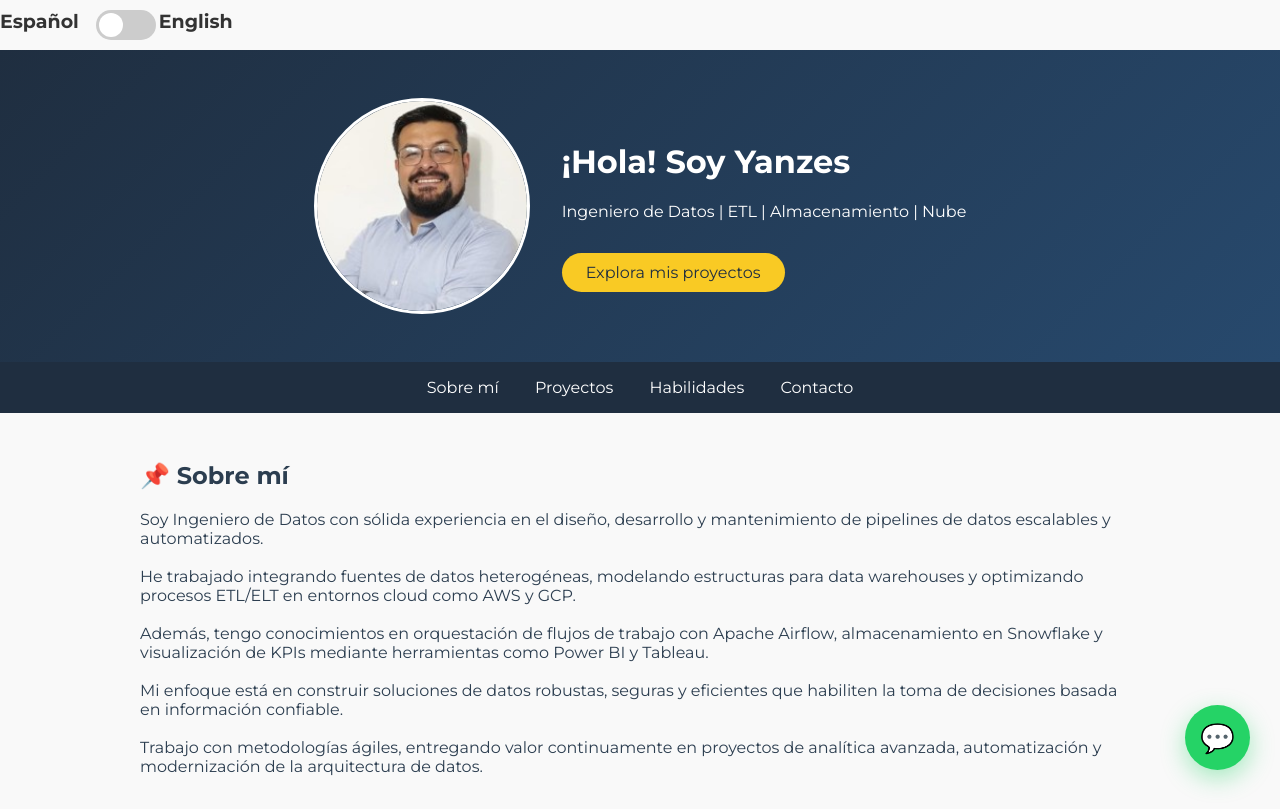
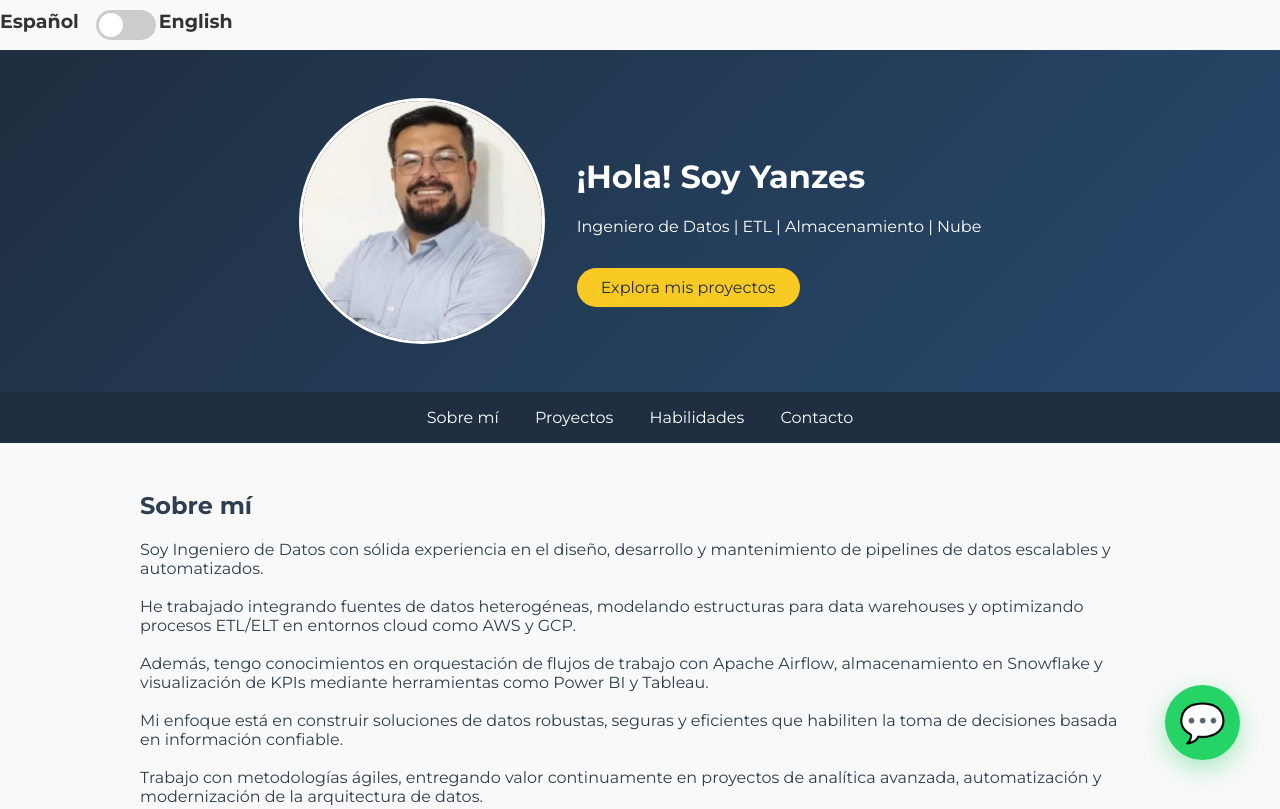
Before and after one commit to yanzes/ProyectPorfolio, a plain HTML site: page index.html in a window 1280 px wide. Shown: the top 809 px of the page. Drawn offline with nearby package versions, Linux system fonts and the light colour scheme.

Commit message:
Rewiew data

```diff
--- a/index.html
+++ b/index.html
@@ -11,7 +11,6 @@
     <title>Yanzes | Ingeniero de Datos</title>
     <link rel="icon" href="sources/sitio-web.png" type="image/png" />
     <link href="https://fonts.googleapis.com/css2?family=Montserrat:wght@400;700&display=swap" rel="stylesheet"/>
-    <link rel="stylesheet" href="styles.css" />
 </head>
 <body>
 <div class="controls">
@@ -24,11 +23,7 @@
         </div>
         <span class="lang-label">English</span>
     </div>
-
 </div>
-
-<!-- Header y navegación -->
-
 
 <header class="hero">
     <div class="hero-content">
@@ -49,18 +44,20 @@
 </nav>
 
 <section id="about">
-  <h2 class="lang" data-es="📌 Sobre mí" data-en="📌 About Me">📌 Sobre mí</h2>
+    <h2 class="lang" data-es=" Sobre mí" data-en=" About Me"> Sobre mí</h2>
     <p class="lang"
        data-es="Soy Ingeniero de Datos con sólida experiencia en el diseño, desarrollo y mantenimiento de pipelines de datos escalables y automatizados.<br><br>
                 He trabajado integrando fuentes de datos heterogéneas, modelando estructuras para data warehouses y optimizando procesos ETL/ELT en entornos cloud como AWS y GCP.<br><br>
                 Además, tengo conocimientos en orquestación de flujos de trabajo con Apache Airflow, almacenamiento en Snowflake y visualización de KPIs mediante herramientas como Power BI y Tableau.<br><br>
                 Mi enfoque está en construir soluciones de datos robustas, seguras y eficientes que habiliten la toma de decisiones basada en información confiable.<br><br>
                 Trabajo con metodologías ágiles, entregando valor continuamente en proyectos de analítica avanzada, automatización y modernización de la arquitectura de datos."
+
        data-en="I am a Data Engineer with solid experience in designing, developing, and maintaining scalable and automated data pipelines.<br><br>
                 I specialize in integrating heterogeneous data sources, modeling data warehouse structures, and optimizing ETL/ELT workflows in cloud environments such as AWS and GCP.<br><br>
                 I have hands-on expertise in orchestrating workflows using Apache Airflow, managing cloud data with Snowflake, and building interactive KPI dashboards with tools like Power BI and Tableau.<br><br>
                 My focus is on building robust, secure, and efficient data solutions that empower data-driven decision-making.<br><br>
                 I work in agile environments, consistently delivering value in projects involving advanced analytics, automation, and modern data architecture.">
+
         Soy Ingeniero de Datos con sólida experiencia en el diseño, desarrollo y mantenimiento de pipelines de datos escalables y automatizados.<br><br>
         He trabajado integrando fuentes de datos heterogéneas, modelando estructuras para data warehouses y optimizando procesos ETL/ELT en entornos cloud como AWS y GCP.<br><br>
         Además, tengo conocimientos en orquestación de flujos de trabajo con Apache Airflow, almacenamiento en Snowflake y visualización de KPIs mediante herramientas como Power BI y Tableau.<br><br>
@@ -68,8 +65,6 @@
         Trabajo con metodologías ágiles, entregando valor continuamente en proyectos de analítica avanzada, automatización y modernización de la arquitectura de datos.
     </p>
 </section>
-
-
 
 <section id="projects">
     <h2 class="lang" data-es="📊 Proyectos Destacados" data-en="📊 Featured Projects">📊 Proyectos Destacados</h2>
@@ -145,26 +140,25 @@
 </section>
 
 <section id="skills">
-        <h2 class="lang" data-es="🧠 Habilidades Clave" data-en="🧠 Key Skills">🧠 Habilidades Clave</h2>
+    <h2 class="lang" data-es=" Habilidades Clave" data-en=" Key Skills"> Habilidades Clave</h2>
         <div class="skills-highlight">
                     <span class="skill-tag">Big Data</span>
+                    <span class="skill-tag">POWER BI</span>
+                    <span class="skill-tag">Tableau</span>
                     <span class="skill-tag">SQL</span>
-                        <span class="skill-tag">Cloud Computing</span>
+                    <span class="skill-tag">RPA RPD</span>
                     <span class="skill-tag">ETL/ELT</span>
                     <span class="skill-tag">Data Warehousing</span>
                     <span class="skill-tag">Machine Learning</span>
+                    <span class="skill-tag">Data Visualization</span>
+                    <span class="skill-tag">Cloud Computing</span>
                     <span class="skill-tag">Real-time Processing</span>
-                        <span class="skill-tag">RPA RPD</span>
-                        <span class="skill-tag">Data Visualization</span>
-                        <span class="skill-tag">POWER BI</span>
-                        <span class="skill-tag">Tableau</span>
+
+
         </div>
 </section>
 
-    <a href="https://wa.me/573185503288" class="whatsapp-btn" target="_blank">
-        💬
-    </a>
-
+<a href="https://wa.me/573185503288" class="whatsapp-btn" target="_blank">💬</a>
 
 <footer id="contacto">
     <div class="footer-section">
@@ -187,9 +181,7 @@
         <p>&copy; 2025 Yanzes DevData</p>
     </div>
 </footer>
-  <div class="marquee-wrapper">
 
-  </div>
 <script src="script.js"></script>
 </body>
 </html>
--- a/styles.css
+++ b/styles.css
@@ -130,8 +130,8 @@ body {
     flex-wrap: wrap;
 }
 .profile-pic {
-    width: 210px;
-    height: 210px;
+    width: 240px;
+    height: 240px;
     border-radius: 50%;
     border: 3px solid #fff;
     object-fit: cover;
@@ -269,33 +269,6 @@ footer a {
     text-decoration: none;
 }
 
-/* WhatsApp Button */
-        .whatsapp-btn {
-            position: fixed;
-            bottom: 30px;
-            right: 30px;
-            width: 65px;
-            height: 65px;
-            background: #25D366;
-            border-radius: 50%;
-            display: flex;
-            align-items: center;
-            justify-content: center;
-            color: white;
-            font-size: 28px;
-            text-decoration: none;
-            box-shadow: 0 8px 25px rgba(37, 211, 102, 0.4);
-            transition: all 0.3s ease;
-            z-index: 1000;
-            animation: pulse 2s infinite;
-        }
-
-        .whatsapp-btn:hover {
-            transform: scale(1.1);
-            box-shadow: 0 12px 35px rgba(37, 211, 102, 0.6);
-        }
-
-
 .footer-images {
   display: flex;
   gap: 15px;
@@ -316,3 +289,29 @@ footer a {
   transform: scale(1.15) translateY(-4px);
   box-shadow: 0 6px 12px rgba(0,0,0,.35);
 }
+
+/* WhatsApp Button */
+.whatsapp-btn {
+  position: fixed;
+  bottom: 40px;
+  right: 40px;
+  width: 75px;
+  height: 75px;
+  background: #25D366;
+  border-radius: 50%;
+  display: flex;
+  align-items: center;
+  justify-content: center;
+  color: white;
+  font-size: 38px;
+  text-decoration: none;
+  box-shadow: 0 8px 25px rgba(37, 211, 102, 0.4);
+  transition: all 0.3s ease;
+  z-index: 1000;
+  animation: pulse 2s infinite;
+}
+
+.whatsapp-btn:hover {
+  transform: scale(1.1);
+  box-shadow: 0 12px 35px rgba(37, 211, 102, 0.6);
+}
```
Lines whose indentation alone changed are shown as unchanged.
